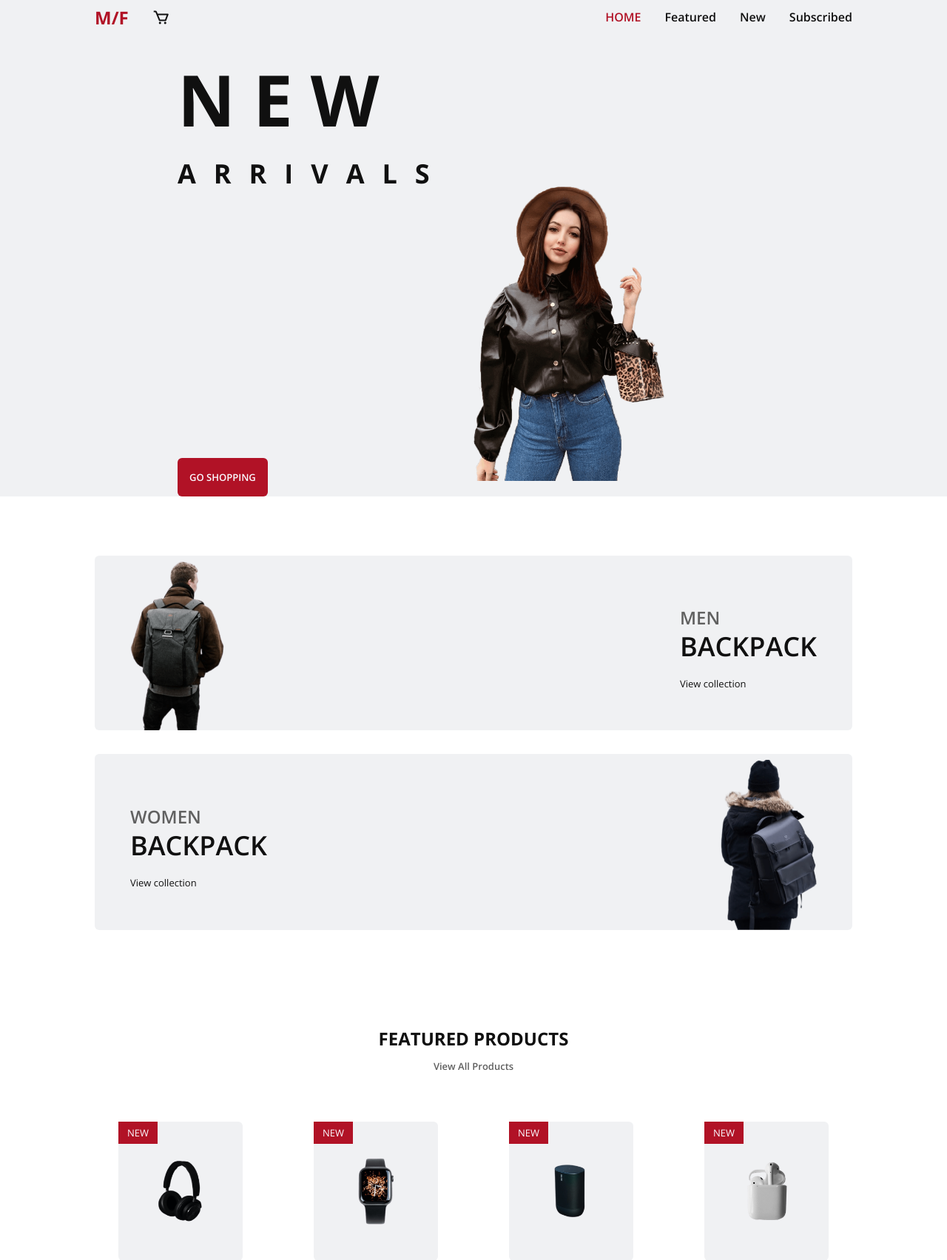
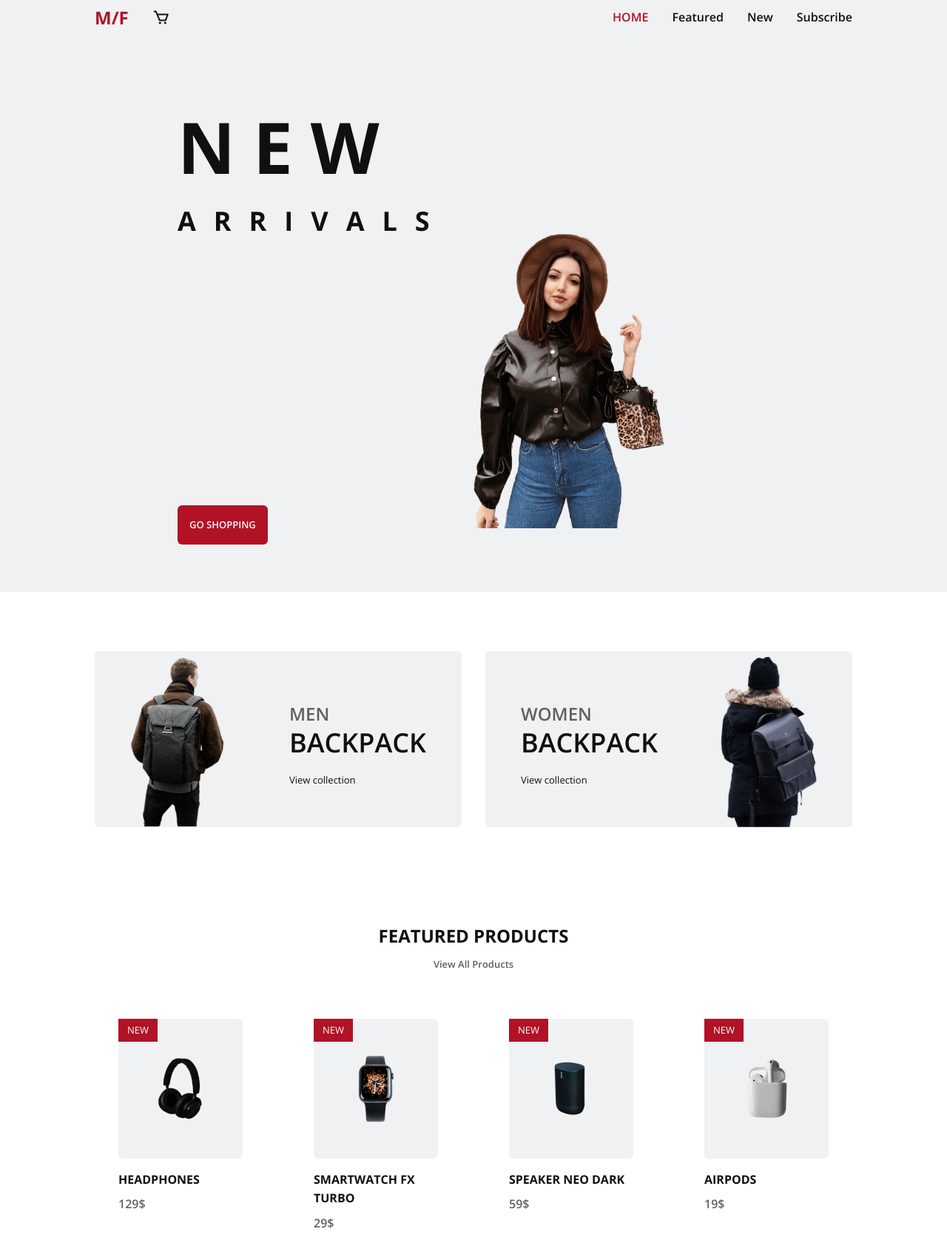
Before and after one commit to T-Damer/e-commerce-template, a PHP site: page / in a window 1280 px wide. Shown: the top 1703 px of the page at 74% size. Run offline with PHP 8.4, Linux system fonts and the light colour scheme.

Commit message:
Fixed collection and footer

```diff
--- a/assets/css/styles.css
+++ b/assets/css/styles.css
@@ -512,6 +512,10 @@ img {
   font-size: var(--small-font-size);
 }
 
+.bx:hover {
+  color: var(--white-color);
+}
+
 /* ===== MEDIA QUERIES=====*/
 @media screen and (min-width: 770px) {
   body {
@@ -565,6 +569,7 @@ img {
 
   .collection__container {
     grid-template-columns: repeat(2, 1fr);
+    grid-template-rows: 1fr;
   }
   .collection__box {
     padding: 0.5rem 3rem 0;
--- a/index.html
+++ b/index.html
@@ -51,7 +51,7 @@
             </li>
             <li class="nav__item"><a href="#new" class="nav__link">New</a></li>
             <li class="nav__item">
-              <a href="#subscribed" class="nav__link">Subscribed</a>
+              <a href="#subscribe" class="nav__link">Subscribe</a>
             </li>
           </ul>
         </div>
@@ -61,7 +61,7 @@
     <main class="l-main">
       <!--===== HOME =====-->
       <section class="home" id="home">
-        <div class="home__conatiner bg-grid">
+        <div class="home__container bg-grid">
           <div class="home__data">
             <h1 class="home__title">NEW <br /><span>ARRIVALS</span></h1>
             <a href="#featured" class="button">GO SHOPPING</a>
@@ -73,7 +73,7 @@
 
       <!--===== COLLECTION =====-->
       <section class="collection section">
-        <div class="collection__conatiner bg-grid">
+        <div class="collection__container bg-grid">
           <div class="collection__box">
             <img
               src="assets/img/backpackMan.png"
@@ -190,7 +190,7 @@
       </section>
 
       <!--===== NEW ARRIVALS =====-->
-      <section class="new section">
+      <section class="new section" id="new">
 
         <h2 class="section-title">NEW ARRIVALS</h2>
         <a href="#" class="section-all">View All</a>
@@ -243,7 +243,7 @@
       </section>
 
       <!--===== NEWSLETTER =====-->
-      <section class="newsletter section" id="suscribe">
+      <section class="newsletter section" id="subscribe">
         <div class="newsletter__container bg-grid">
           <div class="newsletter__subscribe">
             <h2 class="section-title">OUR NEWSLETTER</h2>
@@ -285,11 +285,13 @@
     <!--===== FOOTER =====-->
     <footer class="footer section">
       <div class="footer__container bg-grid">
+
         <div class="footer__box">
           <h3 class="footer__title">M/F</h3>
           <p class="footer__deal">Products Store</p>
           <a href="#"> <img src="assets/img/footerstore1.png" alt="" class="footer__store"> </a>
           <a href="#"> <img src="assets/img/footerstore2.png" alt="" class="footer__store"> </a>
+        </div>
 
 
         <div class="footer__box">
@@ -323,9 +325,8 @@
             <i class="bx bxl-twitter"></i>
           </a>
         </div>
+
       </div>
-      </div>
-
       <p class="footer__copy">&#169 2021 copyright all right reserved</p>
     </footer>
 
```
Lines whose indentation alone changed are shown as unchanged.
